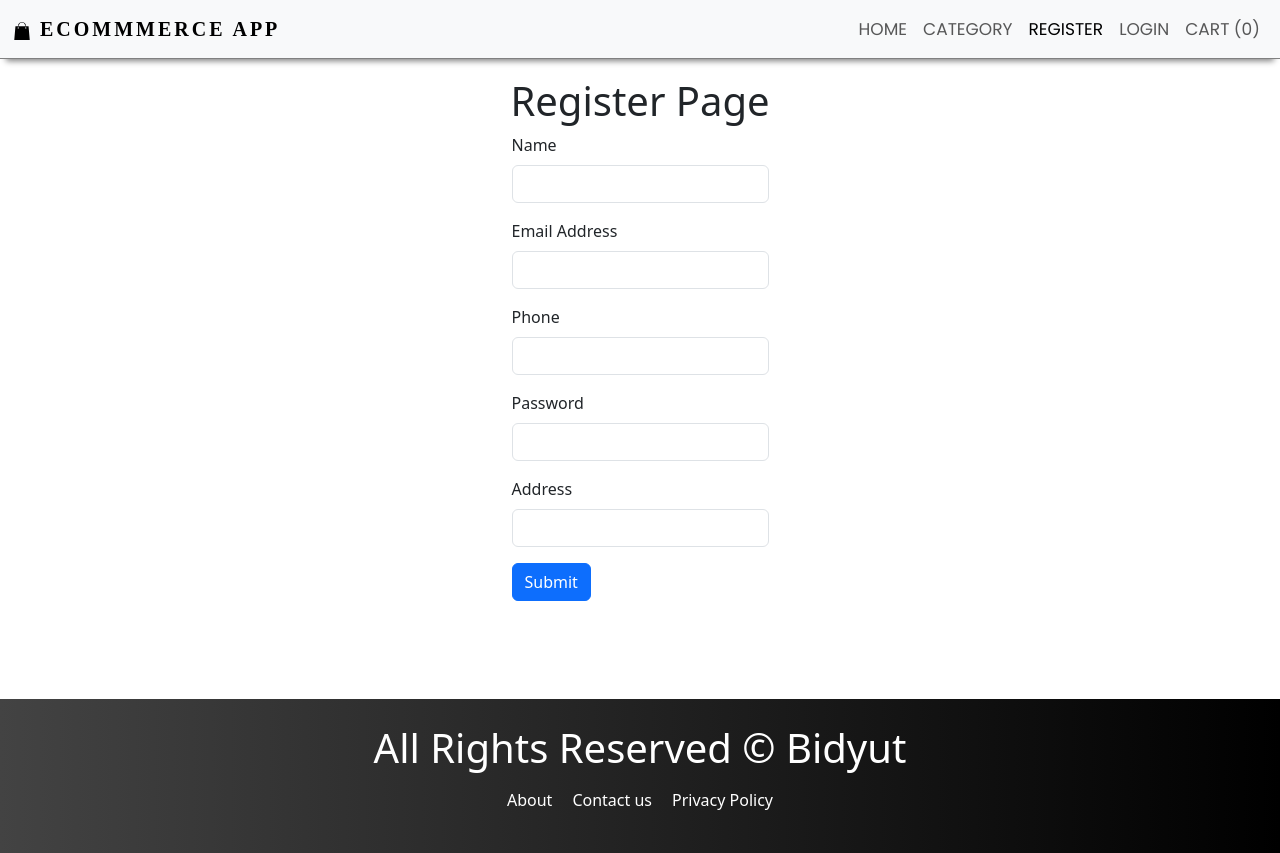
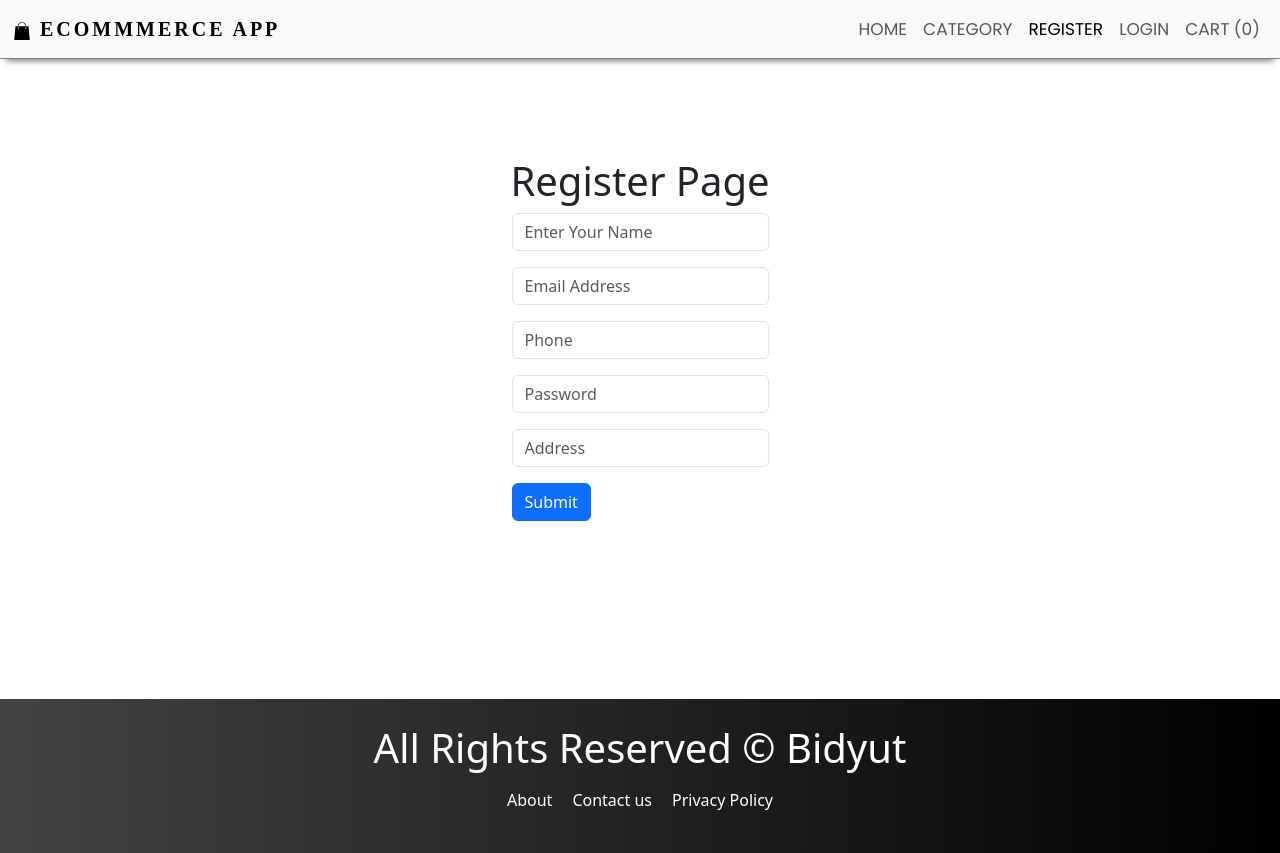
Before and after one commit to Bidyut-Kumar-Ghosh/Mern-Ecommerce, a React (Create React App) app in the folder client/: page /register in a window 1280 px wide. Built offline with nearby package versions, Linux system fonts and the light colour scheme.

Commit message:
add values

```diff
--- a/client/src/pages/Auth/Register.js
+++ b/client/src/pages/Auth/Register.js
@@ -1,39 +1,63 @@
-import React from 'react'
+import React, { useState } from 'react'
 import Layout from '../../components/Layout/Layout'
 
 const Register = () => {
+    const [name, setName] = useState("")
+    const [email, setEmail] = useState("")
+    const [password, setPassword] = useState("")
+    const [phone, setPhone] = useState("")
+    const [address, setAddress] = useState("")
+
+
     return (
         <Layout title="Register Ecommerce">
             <div className="register">
                 <h1>Register Page</h1>
                 <form>
                     <div className="mb-3">
-                        <label htmlFor="exampleInputName" className="form-label">
-                            Name
-                        </label>
-                        <input type="text" className="form-control" id="exampleInputEmail1" />
+                        <input
+                            type="text"
+                            value={name}
+                            className="form-control"
+                            id="exampleInputEmail1"
+                            placeholder='Enter Your Name'
+                        />
                     </div>
                     <div className="mb-3">
-                        <label htmlFor="exampleInputEmail" className="form-label">
-                            Email Address
-                        </label>
-                        <input type="email" className="form-control" id="exampleInputEmail1" />
+                        <input
+                            type="email"
+                            value={email}
+                            className="form-control"
+                            id="exampleInputEmail1"
+                            placeholder='Email Address'
+                        />
                     </div>
                     <div className="mb-3">
-                        <label htmlFor="exampleInputName" className="form-label">
-                            Phone
-                        </label>
-                        <input type="text" className="form-control" id="exampleInputEmail1" />
+                        <input
+                            type="num"
+                            value={phone}
+                            className="form-control"
+                            id="exampleInputEmail1"
+                            placeholder='Phone'
+                        />
                     </div>
                     <div className="mb-3">
-                        <label htmlFor="exampleInputPassword1" className="form-label">Password</label>
-                        <input type="password" className="form-control" id="exampleInputPassword1" />
+                        <input
+                            type="password"
+                            value={password}
+                            className="form-control"
+                            id="exampleInputPassword1"
+                            placeholder='Password'
+                        />
                     </div>
                     <div className="mb-3">
-                        <label htmlFor="exampleInputName" className="form-label">
-                            Address
-                        </label>
-                        <input type="text" className="form-control" id="exampleInputEmail1" />
+                        <input
+                            type="text"
+                            value={address}
+                            className="form-control"
+                            id="exampleInputEmail1"
+                            placeholder='Address'
+                        />
                     </div>
                     {/* <div className="mb-3 form-check">
                         <input type="checkbox" className="form-check-input" id="exampleCheck1" />
```
